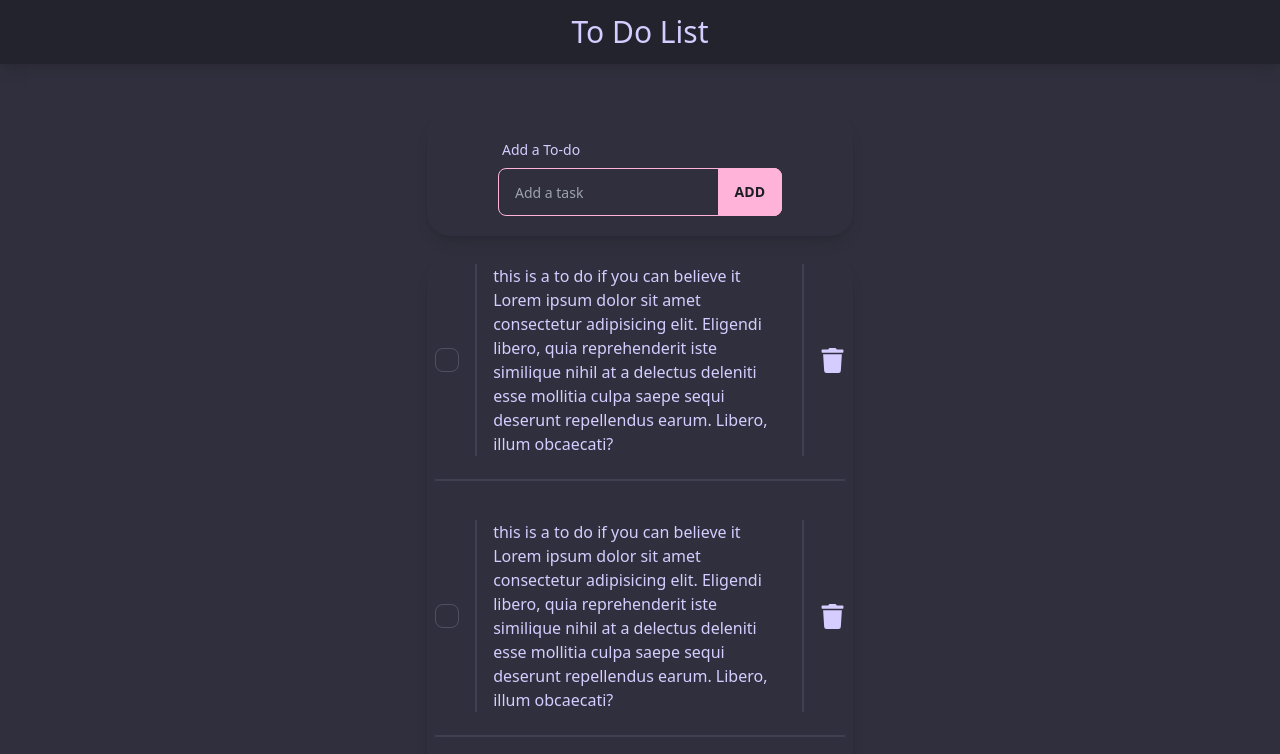
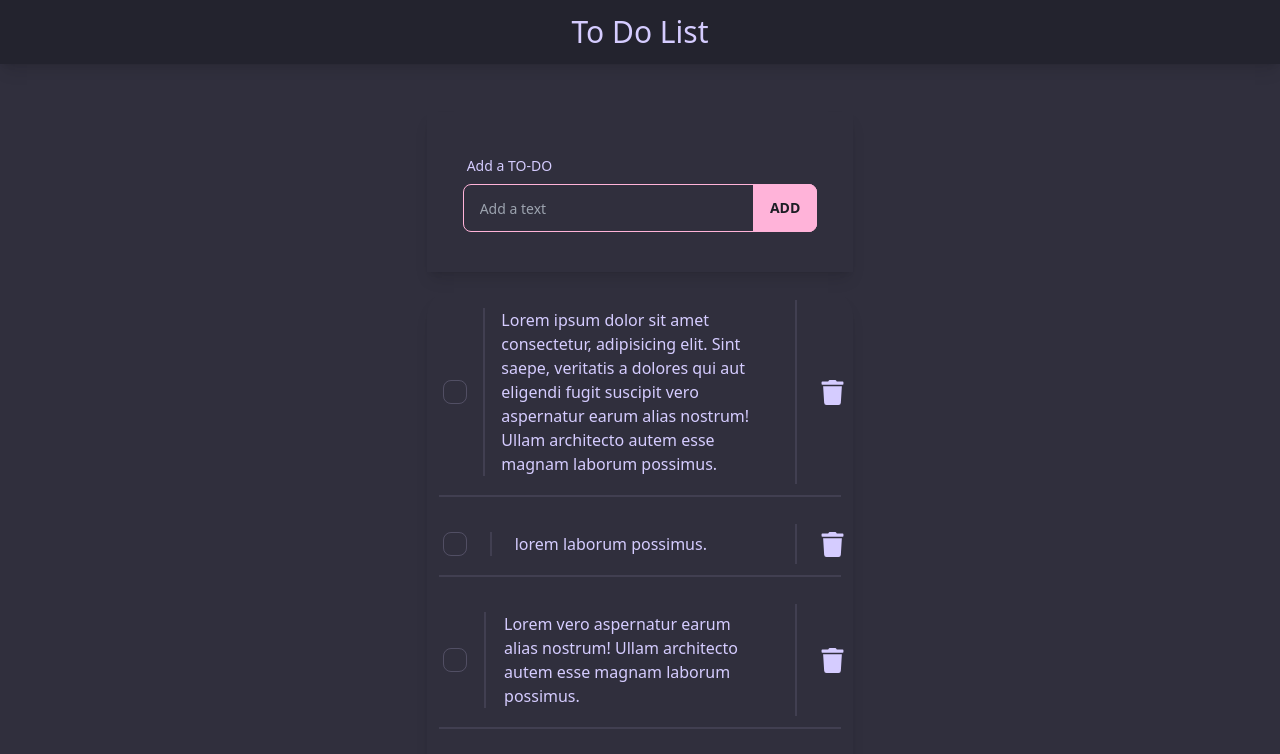
Before and after one commit to SciSaif/To-Do-List, a React (Create React App) app: page / in a window 1280 px wide. Shown: the top 754 px of the page. Built offline with nearby package versions, Linux system fonts and the light colour scheme.

Commit message:
added check, delete todo

```diff
--- a/src/App.js
+++ b/src/App.js
@@ -1,12 +1,8 @@
 import Home from "./pages/Home";
+import { TodosProvider } from "./context/TodosContext";
 
 function App() {
-  return (
-    <>
-    <Home />
-
-    </>
-  );
+  return <TodosProvider>{<Home />}</TodosProvider>;
 }
 
 export default App;
--- a/src/components/TodoForm.jsx
+++ b/src/components/TodoForm.jsx
@@ -1,25 +1,59 @@
 import React from "react";
+import { useState, useEffect, useContext } from "react";
+import TodosContext from "../context/TodosContext";
 
 function TodoForm() {
+  const [text, setText] = useState("");
+  const [message, setMessage] = useState("");
+  const { addTodo } = useContext(TodosContext);
+  useEffect(() => {
+    console.log(text);
+  }, [text]);
+
+  const handleChange = (e) => {
+    let value = e.target.value;
+    console.log(value);
+    setText(value);
+  };
+
+  const handleSubmit = (e) => {
+    console.log("submit");
+    e.preventDefault();
+    console.log("submit");
+    if (text.trim().length === 0) {
+      setMessage("To-do cannot be empty!");
+      setTimeout(() => {
+        setMessage("");
+      }, 3000);
+      return;
+    } else {
+      addTodo(text);
+      setText("");
+    }
+  };
   return (
-    <div className="container rounded-3xl shadow-lg w-100 md-w-75 lg:w-1/2 xl:w-1/3 m-auto mb-5 p-5">
-      <div className="flex flex-row justify-center items-center">
-        <div className="form-control">
+    <div className="container shadow-lg w-100 md-w-75 lg:w-1/2 xl:w-1/3 m-auto mb-5 p-5">
+      <form className="form-control m-4" onSubmit={handleSubmit}>
         <label className="label">
-            <span className="label-text">Add a To-do</span>
+          <span className="label-text">Add a TO-DO</span>
         </label>
         <div className="relative">
           <input
             type="text"
-              placeholder="Add a task"
+            placeholder="Add a text"
             className="w-full pr-16 input input-primary input-bordered"
+            value={text}
+            onChange={handleChange}
           />
-            <button className="absolute top-0 right-0 rounded-l-none btn btn-primary">
+          <button
+            type="submit"
+            className="absolute top-0 right-0 rounded-l-none btn btn-primary"
+          >
             Add
           </button>
+          <div className="mt-1 ml-3 text-red-500">{message}</div>
         </div>
-        </div>
-      </div>
+      </form>
     </div>
   );
 }
--- a/src/components/TodoItem.jsx
+++ b/src/components/TodoItem.jsx
@@ -1,29 +1,47 @@
 import React from "react";
 import { FaTrash } from "react-icons/fa";
+import { useContext } from "react";
+import TodosContext from "../context/TodosContext";
 
-function TodoItem() {
+function TodoItem({ todo }) {
+  const { toggleStatus, deleteTodo } = useContext(TodosContext);
+
+  const handleCheck = (e) => {
+    toggleStatus(todo.id);
+  };
+
+  const handleDelete = (e) => {
+    deleteTodo(todo.id);
+  };
   return (
     <div className="p-2">
-      <div className="container flex flex-row align-middle">
+      <div className="container flex flex-row justify-between align-middle m-0">
+        <div className="flex flex-row p-2">
           <div className="flex justify-center items-center">
-          <input type="checkbox" className="checkbox" />
+            <input
+              type="checkbox"
+              className="checkbox"
+              checked={todo.done ? true : false}
+              onChange={handleCheck}
+            />
           </div>
           <div className="divider divider-vertical"></div>
-        <div className="text-display">
-          this is a to do if you can believe it Lorem ipsum dolor sit amet
-          consectetur adipisicing elit. Eligendi libero, quia reprehenderit iste
-          similique nihil at a delectus deleniti esse mollitia culpa saepe sequi
-          deserunt repellendus earum. Libero, illum obcaecati?
+          <div className={`text-display ${todo.done ? "line-through" : ""}`}>
+            {todo.text}
           </div>
+        </div>
+        <div className="flex flex-row">
           <div className="divider divider-vertical"></div>
           <div className="flex justify-center items-center">
             <FaTrash
               size="25px"
               className="cursor-pointer hover:text-[#b3a7e7]"
+              onClick={handleDelete}
             />
           </div>
         </div>
-      <div className="divider"></div>
+      </div>
+      <div className="divider m-1"></div>
     </div>
   );
 }
--- a/src/components/TodoList.jsx
+++ b/src/components/TodoList.jsx
@@ -1,14 +1,20 @@
 import React from "react";
 import TodoItem from "./TodoItem";
+import { useContext } from "react";
+import TodosContext from "../context/TodosContext";
 
 function TodoList() {
+  const { todos } = useContext(TodosContext);
   return (
     <>
       <div className="container rounded-3xl shadow-lg w-100 md-w-75 lg:w-1/2 xl:w-1/3 m-auto">
-        <TodoItem />
-        <TodoItem />
-        <TodoItem />
-        <TodoItem />
+        {todos.map((todo) =>
+          todo.done === false ? <TodoItem todo={todo} key={todo.id} /> : null
+        )}
+        <p className="ml-2">Completed</p>
+        {todos.map((todo) =>
+          todo.done === true ? <TodoItem todo={todo} key={todo.id} /> : null
+        )}
       </div>
     </>
   );
--- /dev/null
+++ b/src/context/TodosContext.js
@@ -0,0 +1,60 @@
+import { useState, createContext } from "react";
+
+const TodosContext = createContext();
+
+export const TodosProvider = ({ children }) => {
+  const [todos, setTodos] = useState([
+    {
+      id: 1,
+      text: "Lorem ipsum dolor sit amet consectetur, adipisicing elit. Sint saepe, veritatis a dolores qui aut eligendi fugit suscipit vero aspernatur earum alias nostrum! Ullam architecto autem esse magnam laborum possimus.",
+      done: false,
+    },
+    {
+      id: 2,
+      text: "lorem laborum possimus.",
+      done: false,
+    },
+    {
+      id: 3,
+      text: "Lorem vero aspernatur earum alias nostrum! Ullam architecto autem esse magnam laborum possimus.",
+      done: false,
+    },
+    {
+      id: 4,
+      text: "Lorem  laborum possimus.",
+      done: false,
+    },
+    {
+      id: 5,
+      text: "Lorem vero aspernatur earum alias nostrum! Ullam architecto autem esse magnam laborum possimus.",
+      done: false,
+    },
+  ]);
+
+  const addTodo = (todo) => {
+    setTodos([...todos, { id: 6, text: todo, done: false }]);
+  };
+
+  const toggleStatus = (id) => {
+    setTodos(
+      todos.map((todo) =>
+        todo.id === id
+          ? { id: todo.id, text: todo.text, done: !todo.done }
+          : todo
+      )
+    );
+  };
+
+  const deleteTodo = (id) => {
+    setTodos(todos.filter((todo) => todo.id !== id));
+  };
+
+  return (
+    <TodosContext.Provider value={{ todos, addTodo, toggleStatus, deleteTodo }}>
+      {" "}
+      {children}
+    </TodosContext.Provider>
+  );
+};
+
+export default TodosContext;
```
Lines whose indentation alone changed are shown as unchanged.
